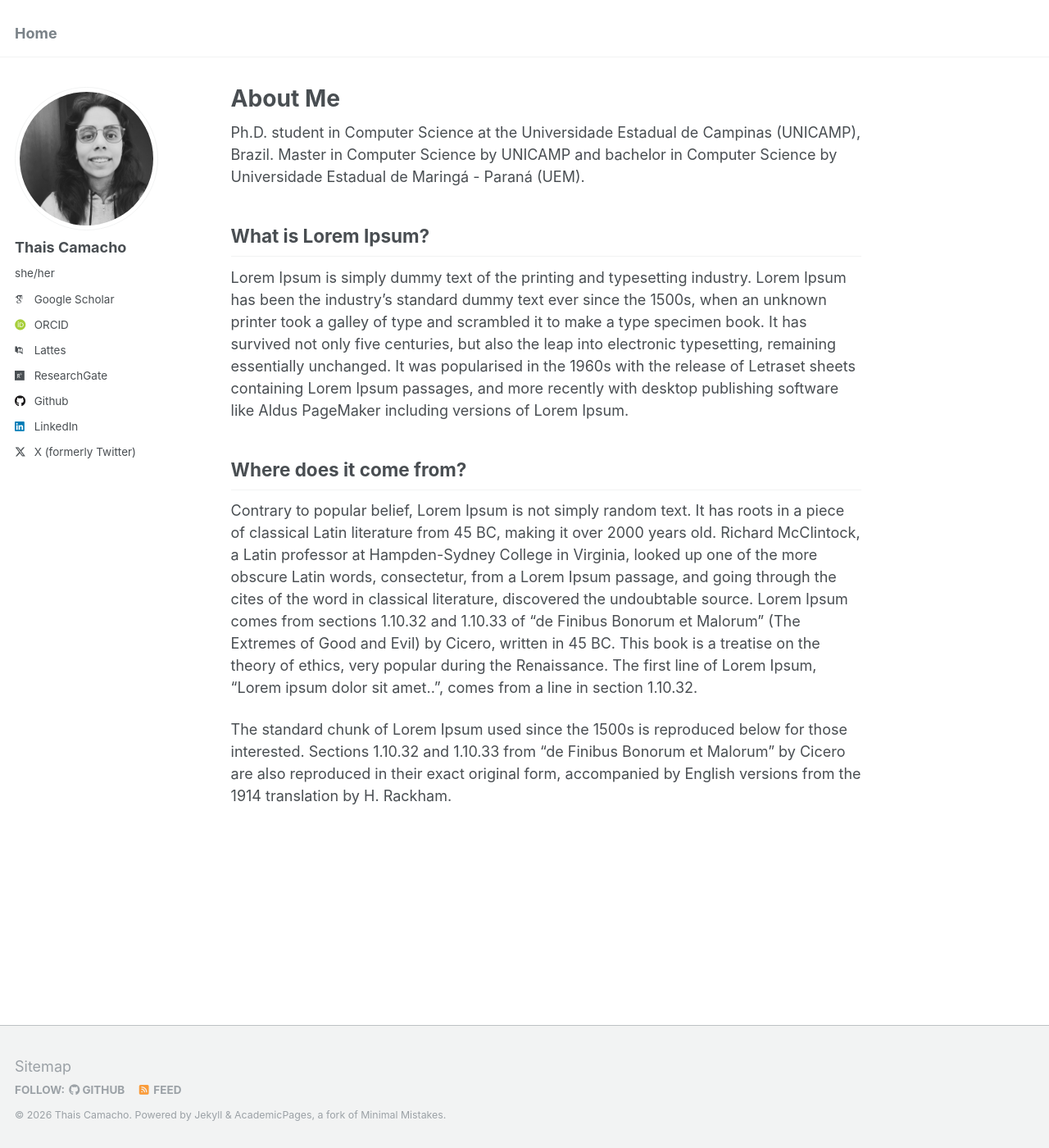
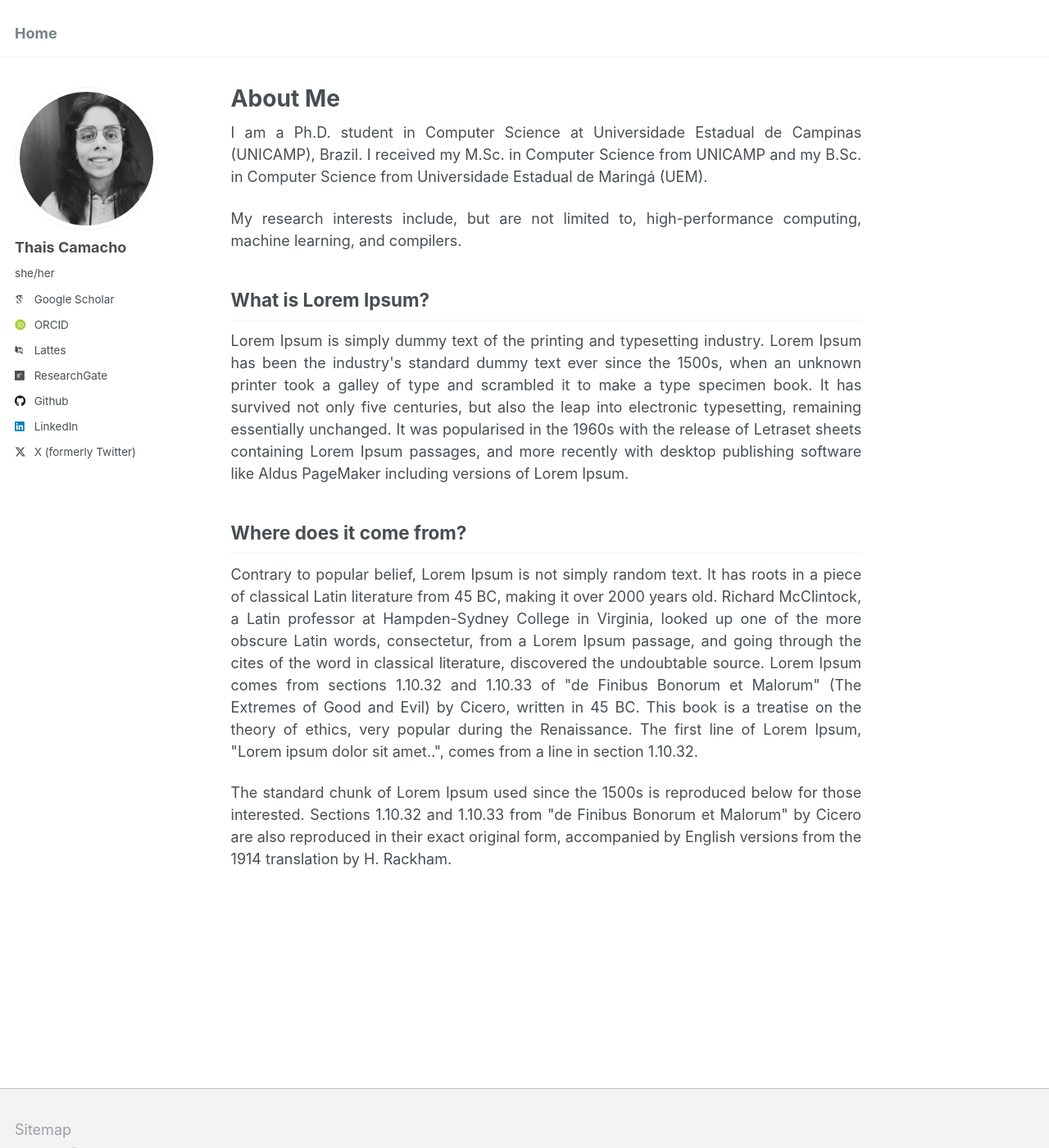
Before and after one commit to thaisacs/thaisacs.github.io, a Jekyll site: the page built from _pages/about.md, in a window 1280 px wide and 1400 px high. Shown: the whole window at 82% size. Built offline with Jekyll 4.4.1, drawn with Linux system fonts in a browser that asks for light colours; some web fonts are replaced.

Commit message:
Up about me

```diff
--- a/_pages/about.md
+++ b/_pages/about.md
@@ -7,14 +7,30 @@ redirect_from:
   - /about.html
 ---
 
-Ph.D. student in Computer Science at the Universidade Estadual de Campinas (UNICAMP), Brazil. Master in Computer Science by UNICAMP and bachelor in Computer Science by Universidade Estadual de Maringá - Paraná (UEM).
+<div style="text-align: justify">
+<p>
+I am a Ph.D. student in Computer Science at Universidade Estadual de Campinas (UNICAMP), Brazil. I received my M.Sc. in Computer Science from UNICAMP and my B.Sc. in Computer Science from Universidade Estadual de Maringá (UEM).
+</p>
+
+<p>
+My research interests include, but are not limited to, high-performance computing, machine learning, and compilers.
+</p>
+</div>
 
 What is Lorem Ipsum?
 ---------------
+<div style="text-align: justify">
 Lorem Ipsum is simply dummy text of the printing and typesetting industry. Lorem Ipsum has been the industry's standard dummy text ever since the 1500s, when an unknown printer took a galley of type and scrambled it to make a type specimen book. It has survived not only five centuries, but also the leap into electronic typesetting, remaining essentially unchanged. It was popularised in the 1960s with the release of Letraset sheets containing Lorem Ipsum passages, and more recently with desktop publishing software like Aldus PageMaker including versions of Lorem Ipsum.
+</div>
 
 Where does it come from?
 ---------------
+<div style="text-align: justify">
+<p>
 Contrary to popular belief, Lorem Ipsum is not simply random text. It has roots in a piece of classical Latin literature from 45 BC, making it over 2000 years old. Richard McClintock, a Latin professor at Hampden-Sydney College in Virginia, looked up one of the more obscure Latin words, consectetur, from a Lorem Ipsum passage, and going through the cites of the word in classical literature, discovered the undoubtable source. Lorem Ipsum comes from sections 1.10.32 and 1.10.33 of "de Finibus Bonorum et Malorum" (The Extremes of Good and Evil) by Cicero, written in 45 BC. This book is a treatise on the theory of ethics, very popular during the Renaissance. The first line of Lorem Ipsum, "Lorem ipsum dolor sit amet..", comes from a line in section 1.10.32.
+</p>
 
+<p>
 The standard chunk of Lorem Ipsum used since the 1500s is reproduced below for those interested. Sections 1.10.32 and 1.10.33 from "de Finibus Bonorum et Malorum" by Cicero are also reproduced in their exact original form, accompanied by English versions from the 1914 translation by H. Rackham.
+</p>
+</div>
```
